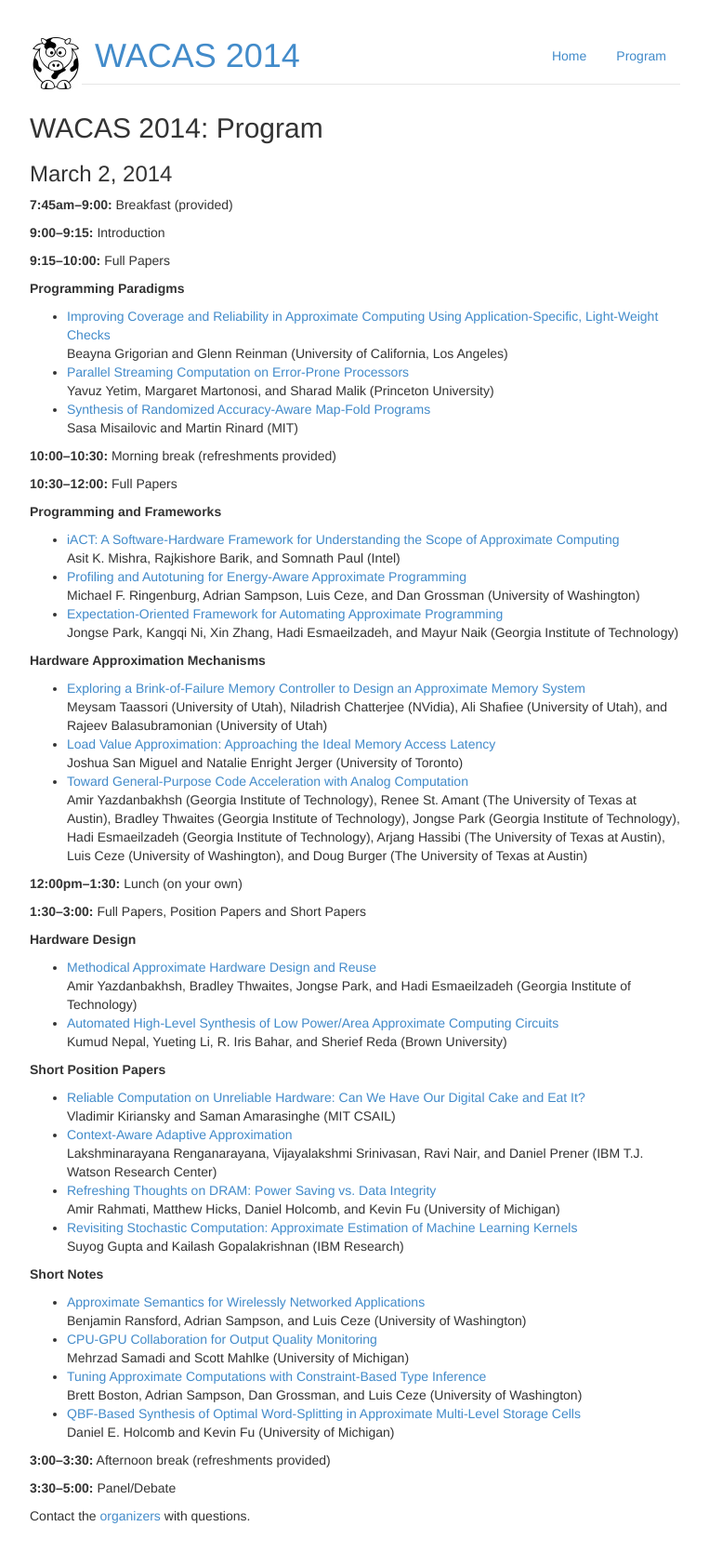
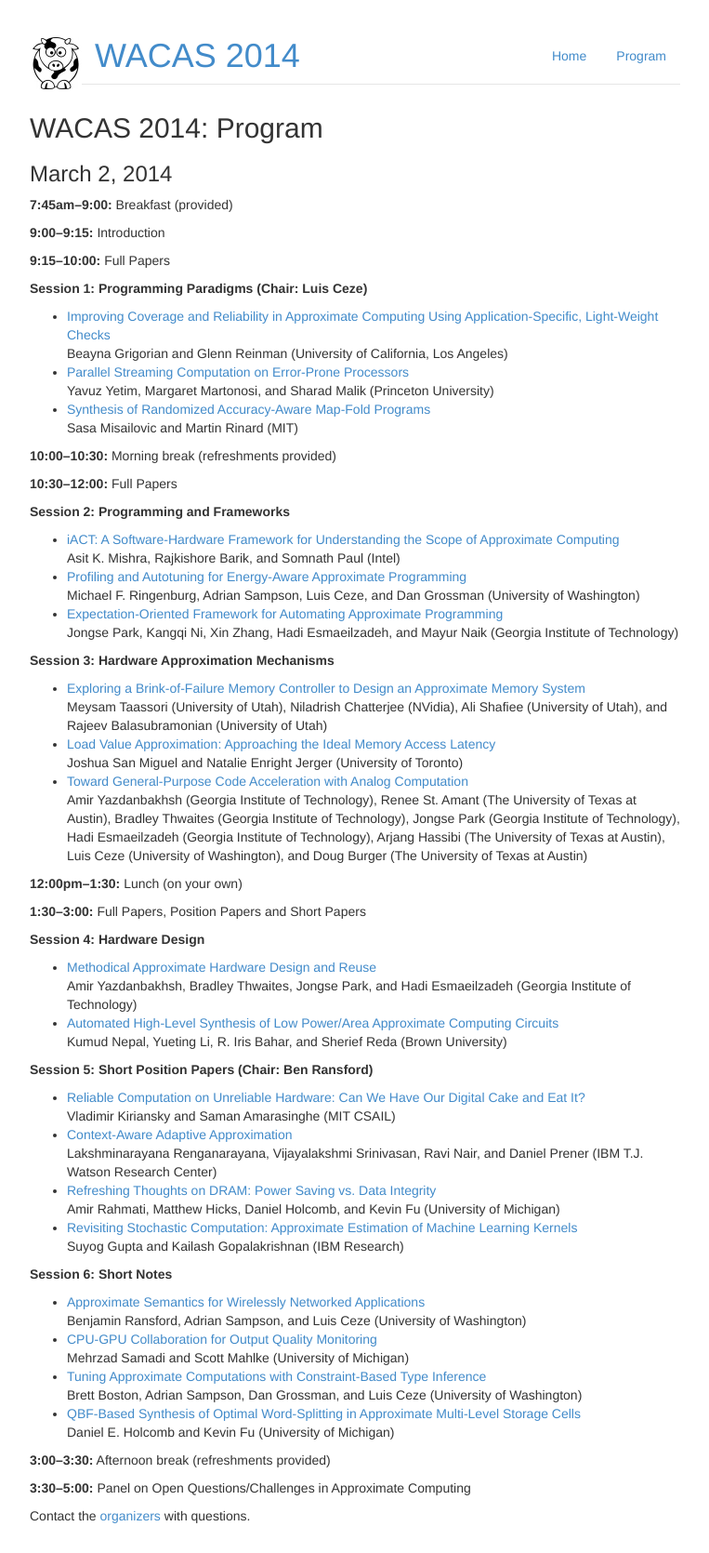
Before and after one commit to uwsampa/sampa-public, a Jekyll site: the page built from wacas14/program.md, in a window 1280 px wide. Shown: the whole page at 93% size, without its empty margins (258-1021 px from the left). Built offline with Jekyll 4.4.1, drawn with Linux system fonts in a browser that asks for light colours; Markdown is read by kramdown in place of the engine named in the settings.

Commit message:
Upadted program with session numbers, some chairs and panel theme

```diff
--- a/wacas14/program.md
+++ b/wacas14/program.md
@@ -16,7 +16,7 @@ Introduction
 **9:15--10:00:**
 Full Papers
 
-**Programming Paradigms**
+**Session 1: Programming Paradigms (Chair: Luis Ceze)**
 
 * [Improving Coverage and Reliability in Approximate Computing Using Application-Specific, Light-Weight Checks](papers/grigorian.pdf)
   Beayna Grigorian and
@@ -35,7 +35,7 @@ Morning break (refreshments provided)
 **10:30--12:00:**
 Full Papers
 
-**Programming and Frameworks**
+**Session 2: Programming and Frameworks**
 
 * [iACT: A Software-Hardware Framework for Understanding the Scope of
   Approximate Computing](papers/mishra.pdf)
@@ -54,7 +54,7 @@ Full Papers
   Hadi Esmaeilzadeh, and
   Mayur Naik (Georgia Institute of Technology)
 
-**Hardware Approximation Mechanisms**
+**Session 3: Hardware Approximation Mechanisms**
 
 * [Exploring a Brink-of-Failure Memory Controller to Design an Approximate
   Memory System](papers/taassori.pdf)
@@ -81,7 +81,7 @@ Lunch (on your own)
 **1:30--3:00:**
 Full Papers, Position Papers and Short Papers
 
-**Hardware Design**
+**Session 4: Hardware Design**
 
 * [Methodical Approximate Hardware Design and Reuse](papers/yazdanbakhsh-thwaites.pdf)
   Amir Yazdanbakhsh,
@@ -95,7 +95,7 @@ Full Papers, Position Papers and Short Papers
   R. Iris Bahar, and
   Sherief Reda (Brown University)
 
-**Short Position Papers**
+**Session 5: Short Position Papers (Chair: Ben Ransford)**
 
 * [Reliable Computation on Unreliable Hardware: Can We Have Our Digital Cake
   and Eat It?](papers/kiriansky.pdf)
@@ -116,7 +116,7 @@ Full Papers, Position Papers and Short Papers
   Suyog Gupta and
   Kailash Gopalakrishnan (IBM Research)
 
-**Short Notes**
+**Session 6: Short Notes**
 
 * [Approximate Semantics for Wirelessly Networked Applications](papers/ransford.pdf)
   Benjamin Ransford,
@@ -139,7 +139,7 @@ Full Papers, Position Papers and Short Papers
 Afternoon break (refreshments provided)
 
 **3:30--5:00:**
-Panel/Debate
+Panel on Open Questions/Challenges in Approximate Computing
 
 
 Contact the [organizers][] with questions.
```
